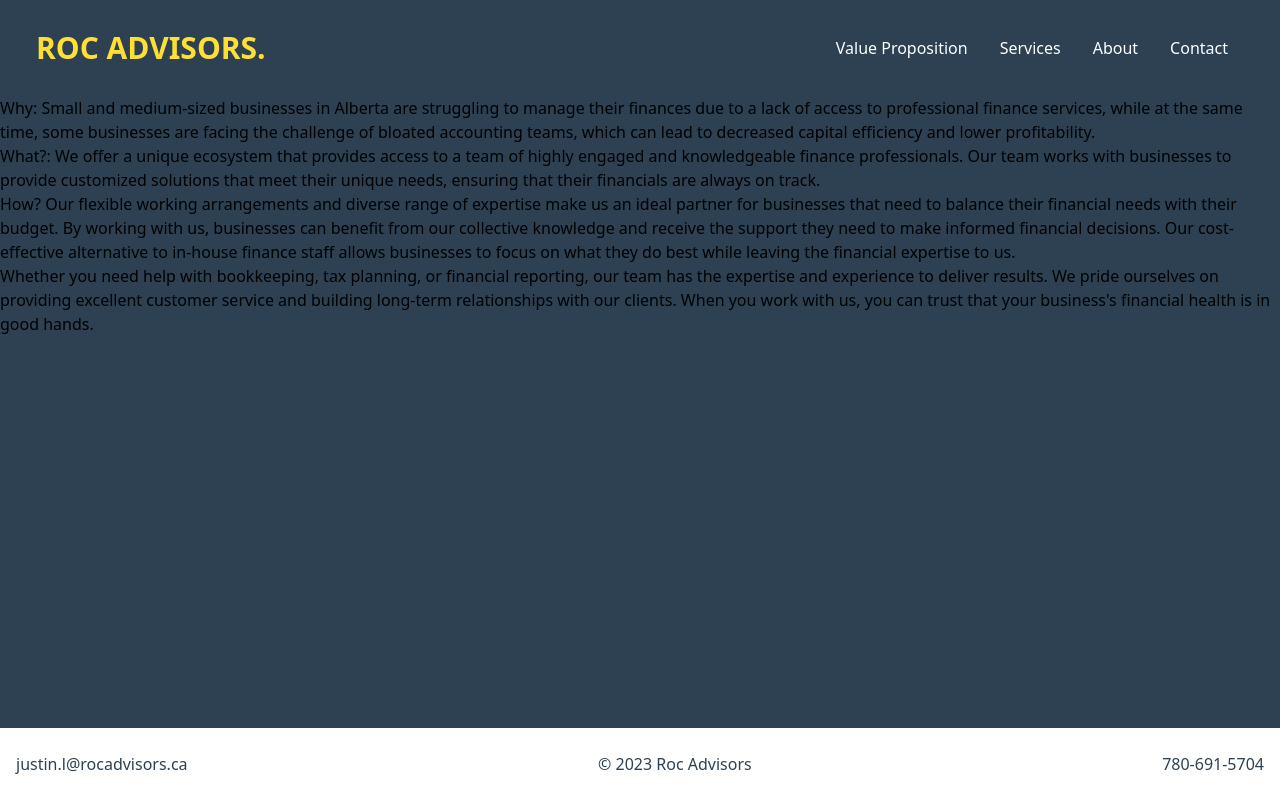
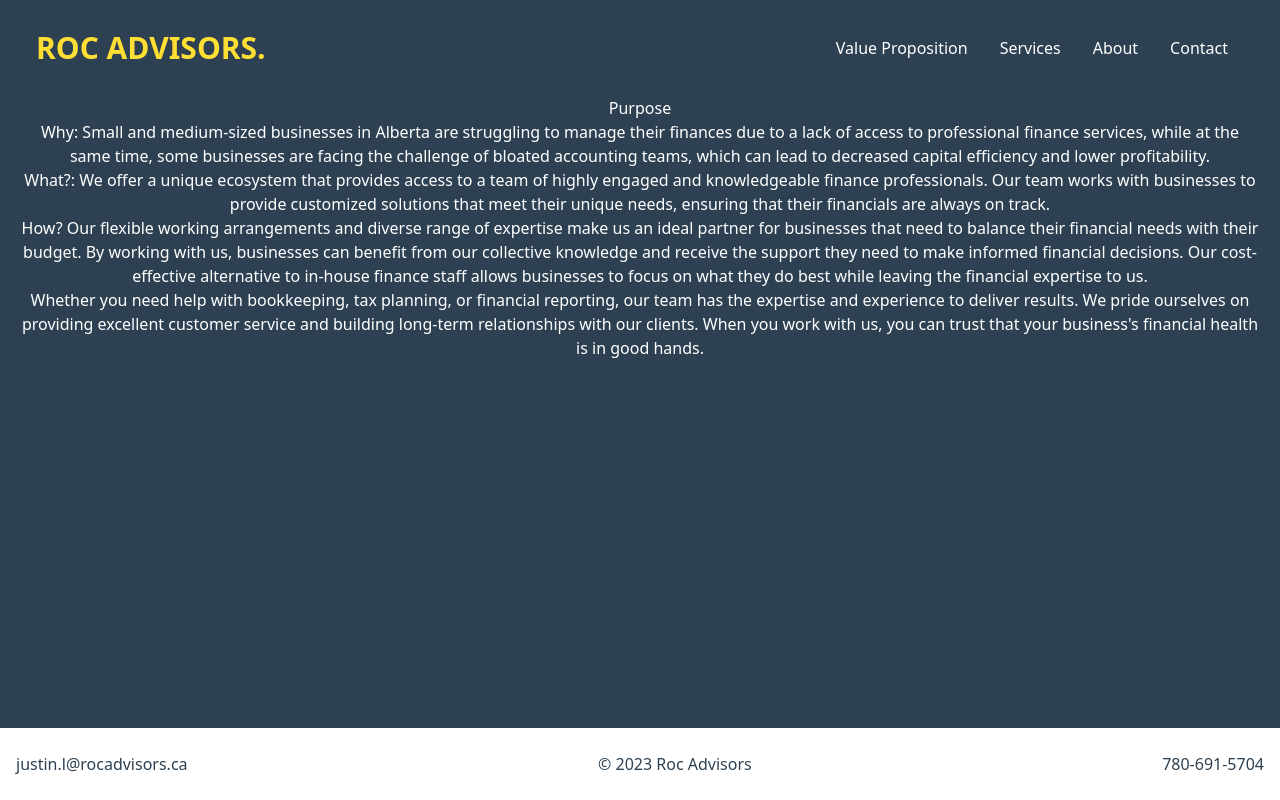
Before and after one commit to larocquedylan/roc-advisors, a React (Create React App) app: page /value in a window 1280 px wide. Built offline with nearby package versions, Linux system fonts and the light colour scheme.

Commit message:
ValuePage draft

```diff
--- a/src/pages/ValueProp.js
+++ b/src/pages/ValueProp.js
@@ -1,6 +1,7 @@
 function ValueProp(){
     return (
-        <>
+        <div className="xl: max-w-[1240px] w-full mx-auto text-center flex items-center flex-col justify-center text-white">
+            <h2 className=""> Purpose</h2>
         <p> Why: Small and medium-sized businesses in Alberta are struggling to manage their finances due to a lack of access to professional finance services, while at the same time, some businesses are facing the challenge of bloated accounting teams, which can lead to decreased capital efficiency and lower profitability. </p>
 
         <p>What?: We offer a unique ecosystem that provides access to a team of highly engaged and knowledgeable finance professionals. Our team works with businesses to provide customized solutions that meet their unique needs, ensuring that their financials are always on track. </p>
@@ -9,7 +10,7 @@ function ValueProp(){
 
 
         <p> Whether you need help with bookkeeping, tax planning, or financial reporting, our team has the expertise and experience to deliver results. We pride ourselves on providing excellent customer service and building long-term relationships with our clients. When you work with us, you can trust that your business's financial health is in good hands.</p>
-        </>
+        </div>
     );
 };
 
```
